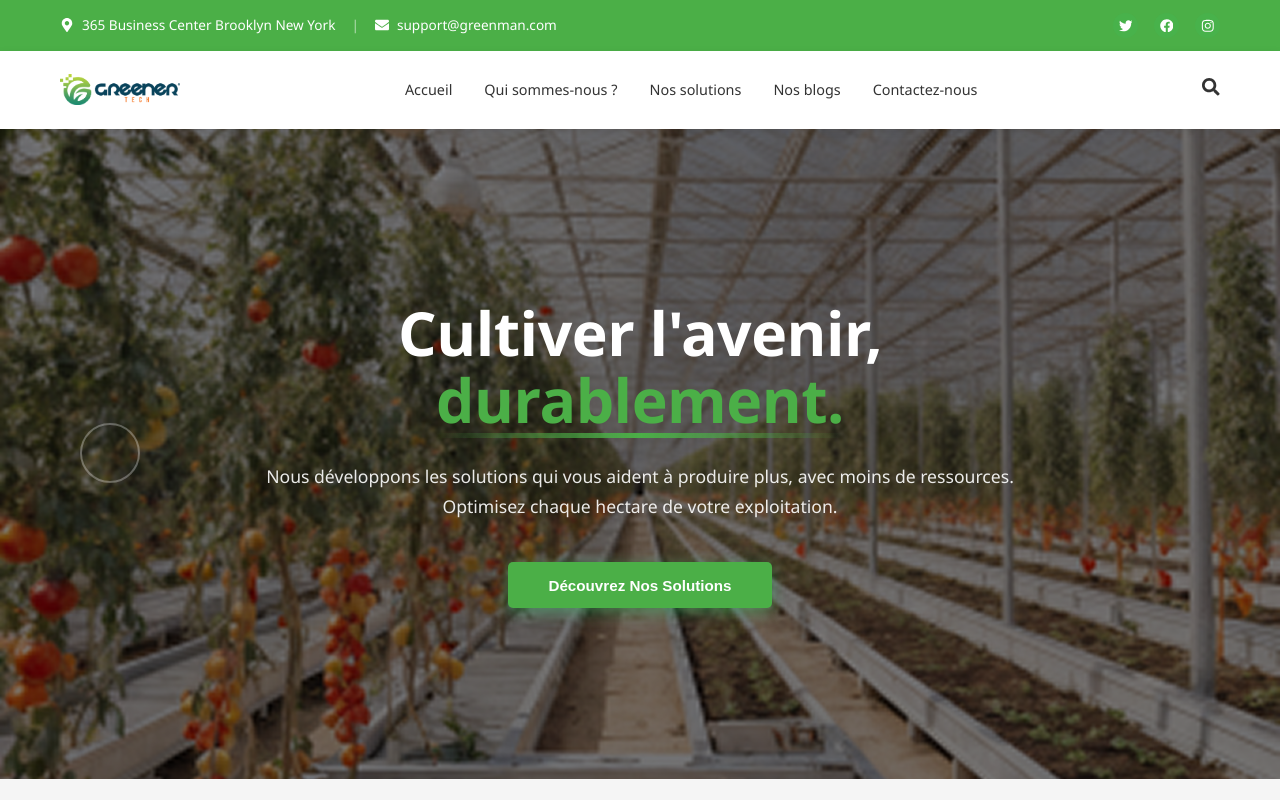
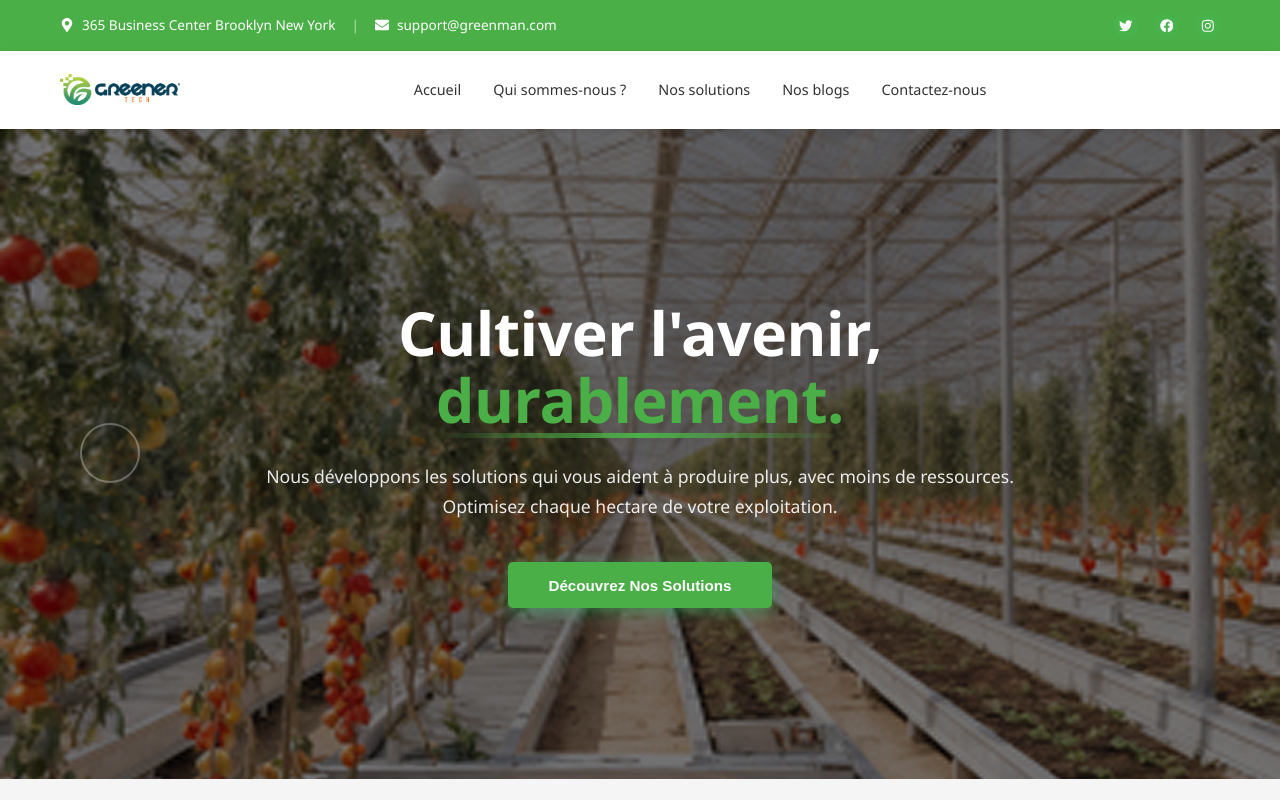
Before and after one commit to AittalebAyoub/Grenner-tech-web, a React (Create React App) app: page / in a window 1280 px wide. Shown: the top 800 px of the page. Built offline with nearby package versions, Linux system fonts and the light colour scheme.

Commit message:
finaliser landing page

```diff
--- a/src/components/Header.jsx
+++ b/src/components/Header.jsx
@@ -50,9 +50,6 @@ const Header = () => {
 
             {/* Actions */}
             <div className="header-actions">
-              <button className="search-btn">
-                <FaSearch />
-              </button>
               <button
                 className="menu-toggle"
                 onClick={() => setMenuOpen(!menuOpen)}
--- a/src/components/Partners.jsx
+++ b/src/components/Partners.jsx
@@ -4,12 +4,12 @@ const Partners = () => {
     // Utilisez des chemins d'accès relatifs à la racine de votre dossier public (ex: public/images/logo1.png)
     const partners = [
         // REMPLACEZ LES CHEMINS D'ACCÈS CI-DESSOUS par les noms de fichiers réels de VOS logos dans le dossier public
-        { name: 'AM', logo: '/cite_innovation.png' },
+        { name: 'AM', logo: '/enam.png' },
         { name: 'Domaines Zniber', logo: '/technopark.png' },
         { name: 'Providence Verti', logo: '/odc.png' },
         { name: 'MFRUITS', logo: '/technopark.png' },
         { name: 'ARIFRUIT', logo: '/cite_innovation.png' },
-        { name: 'M', logo: '/odc.png' },
+        { name: 'M', logo: '/enam.png' },
         { name: 'ASI', logo: '/technopark.png' },
     ];
 
--- a/src/styles/App.css
+++ b/src/styles/App.css
@@ -142,20 +142,6 @@ body {
   display: flex;
   gap: 1.5rem;
   align-items: center;
-}
-
-.search-btn {
-  background: none;
-  border: none;
-  color: var(--text-dark);
-  font-size: 1.1rem;
-  cursor: pointer;
-  transition: color 0.3s ease;
-  padding: 0;
-}
-
-.search-btn:hover {
-  color: var(--primary-green);
 }
 
 .menu-toggle {
```
Also changed, not shown: public/enam.png (added).
